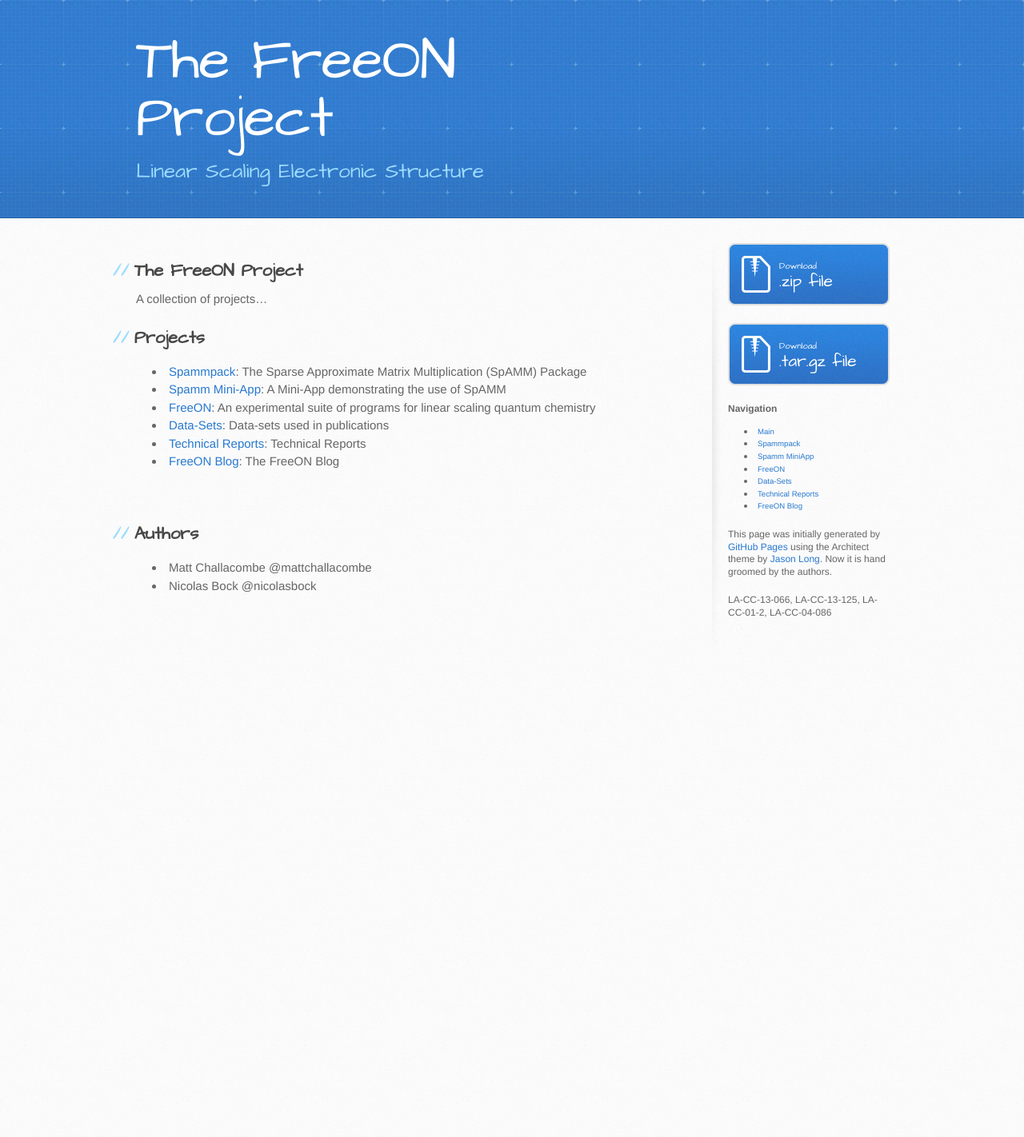
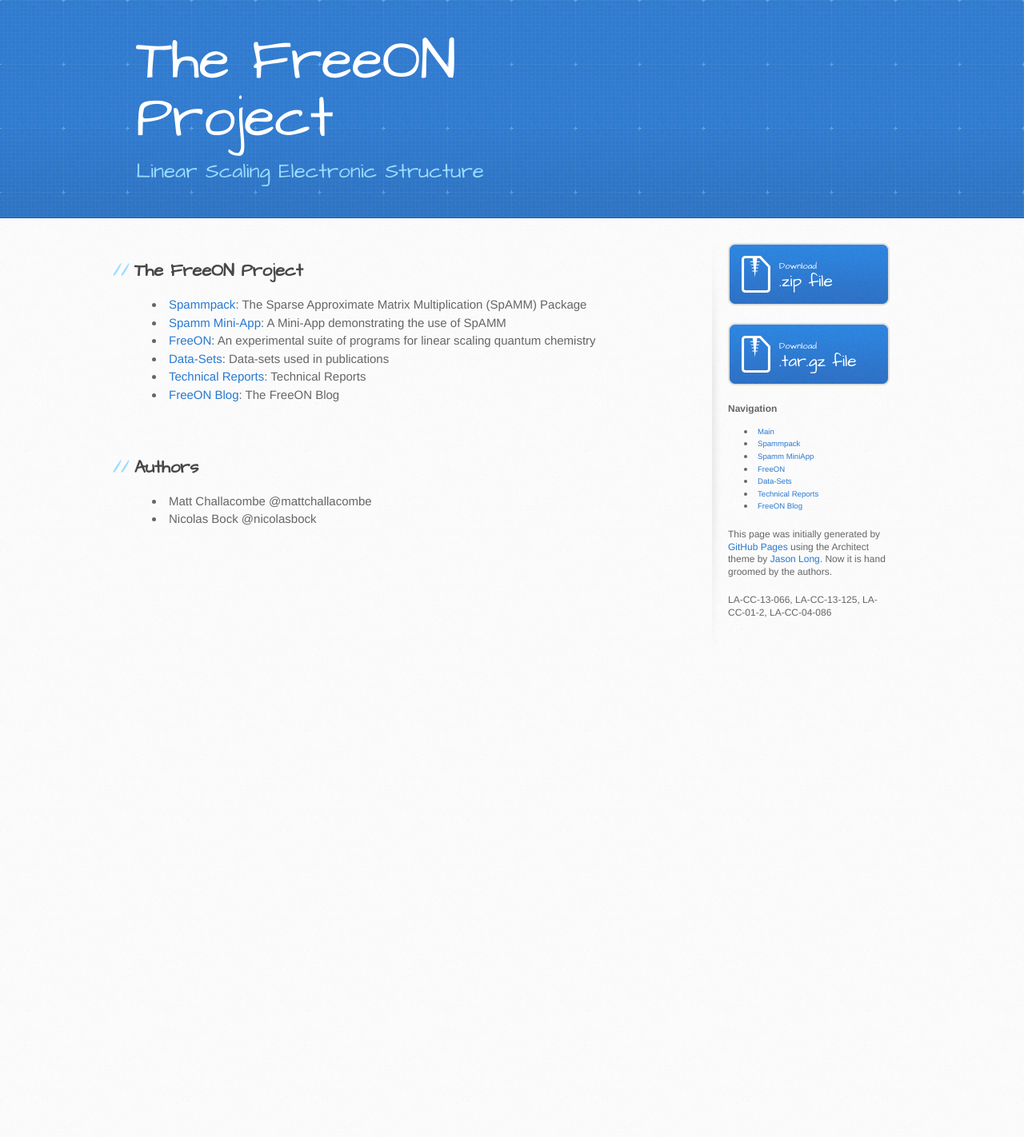
Before and after one commit to FreeON/freeon.github.io, a Jekyll site: the page built from index.md, in a window 1280 px wide. Shown: the whole page at 80% size. Built offline with Jekyll 4.4.1, drawn with Linux system fonts in a browser that asks for light colours.

Commit message:
update index

```diff
--- a/index.md
+++ b/index.md
@@ -5,11 +5,6 @@ title: The FreeON Project
 
 The FreeON Project
 ------------------
-
-A collection of projects...
-
-Projects
----------
 
 * [Spammpack](/spammpack): The Sparse Approximate Matrix Multiplication
   (SpAMM) Package
```
